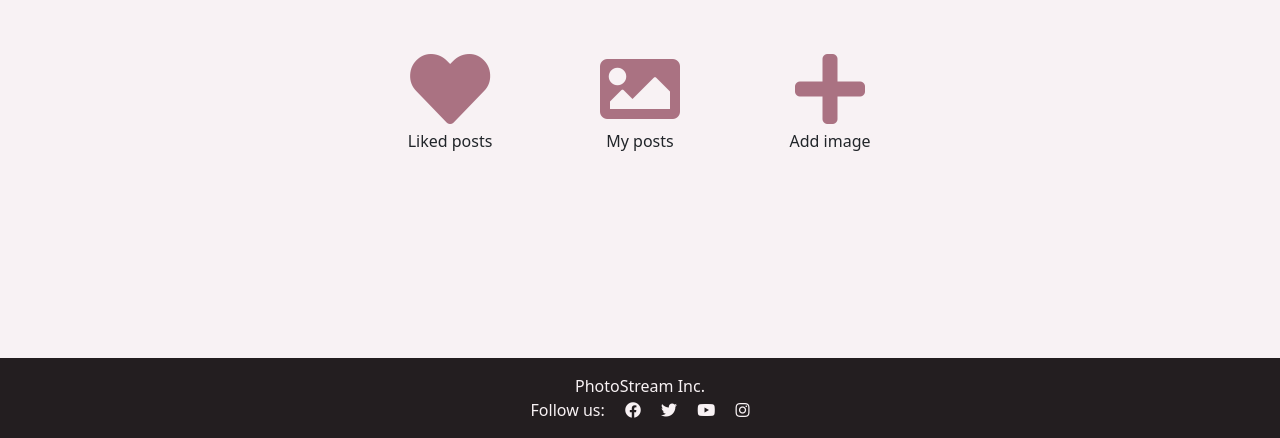
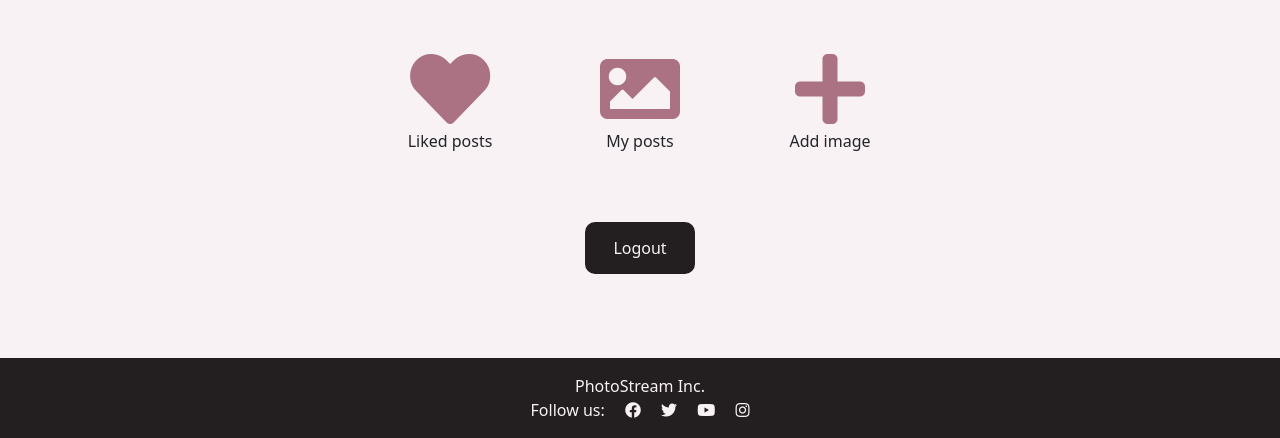
Before and after one commit to emmavkarlsson/portfolio-project-4, a Django app: page /profile/ in a window 1280 px wide. Shown: the part 362-800 px from the top of the page. Run offline with Django 3.2, Linux system fonts and the light colour scheme; the visitor is signed in with stand-in values (Sample User, id 1); some libraries are stand-ins or nearby versions.

Commit message:
add logout button to profile

```diff
--- a/templates/profile.html
+++ b/templates/profile.html
@@ -31,7 +31,7 @@
         </div>
     </div>
 
-    <div class="row mt-5 mb-5 justify-content-md-center">
+    <div class="row mt-5 justify-content-md-center">
         <div class="col-md-2 text-center">
             <div class="icon-container">
                 <a class="" href="{% url 'my_likes' %}"><i class="fas fa-heart profile-icons"></i></a>
@@ -53,6 +53,13 @@
             <p>Add image</p>
         </div>
     </div>
+
+    <div class="row justify-content-md-center text-center">
+        <div class="col-md-6 mt-5 mb-5">
+            <button class="btns btn-dark">
+                <a class="nav-link link-bright" href="{% url 'account_logout' %}">Logout</a>
+            </button>
+        </div>
     </div>
 </div>
 {%endblock%}
```
